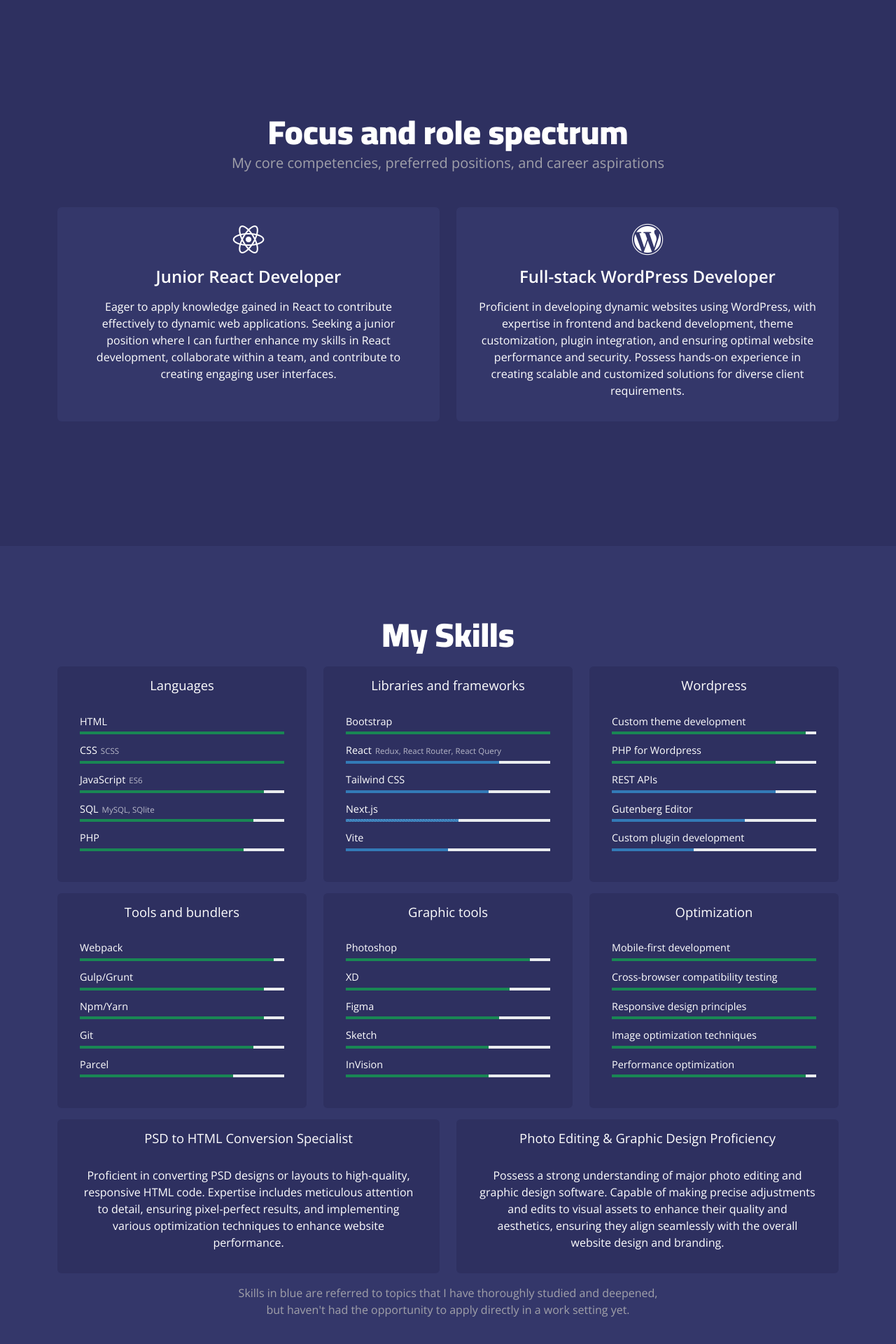
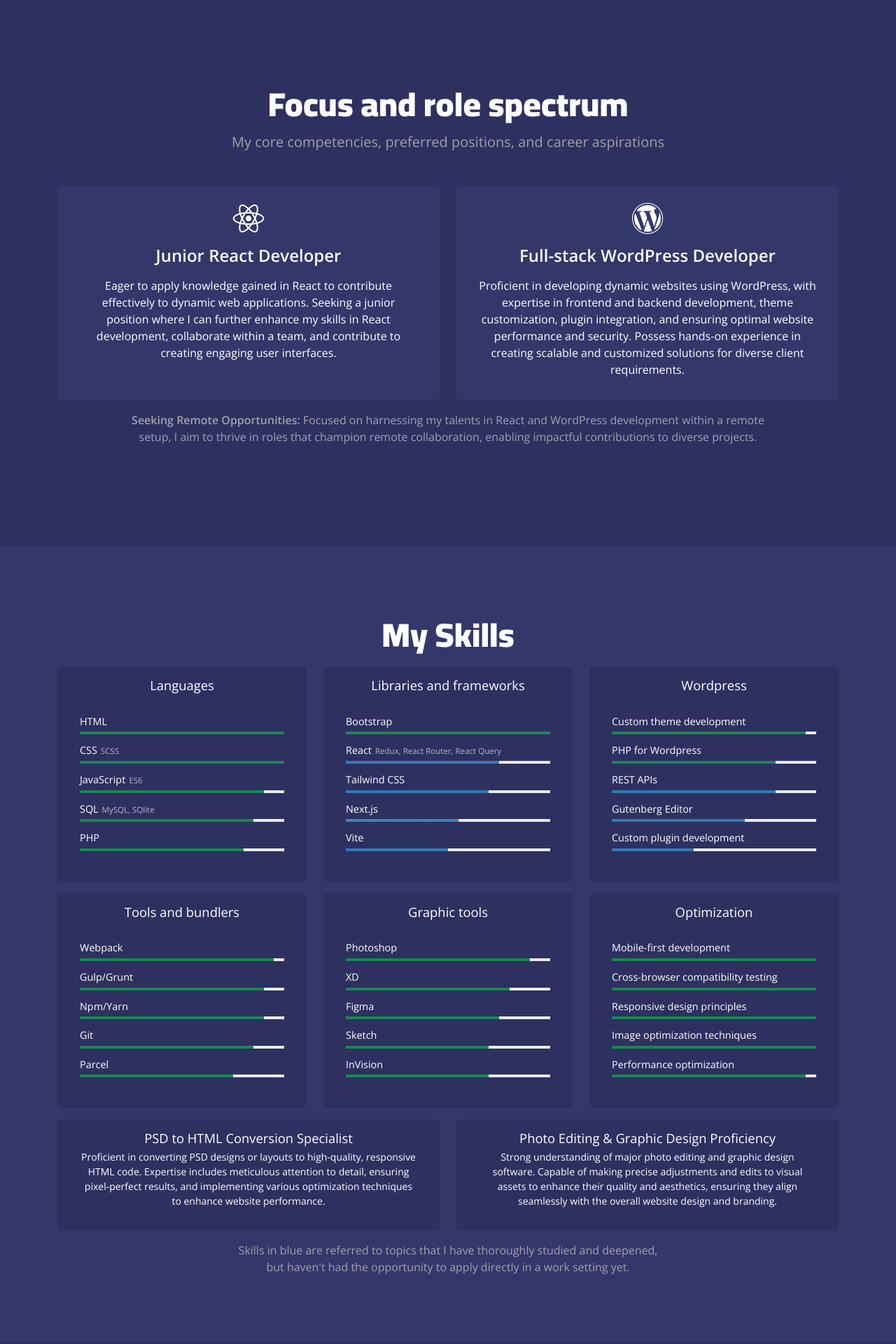
Before and after one commit to tinny77/MyCV, a React (Vite) app: page / in a window 1280 px wide. Shown: the part 1620-3540 px from the top of the page at 70% size. Built offline with nearby package versions, Linux system fonts and the light colour scheme; a web font is replaced by a local one.

Commit message:
Small updates, fixed "thank you" message after contact form submission

```diff
--- a/src/Contact.jsx
+++ b/src/Contact.jsx
@@ -11,8 +11,13 @@
 			subject: 'Contatto da Filippotinnirello.it',
 		},
 	});
-	if (state.succeeded) {
-		return <p>Thank you for your message!</p>;
+	if (!state.succeeded) {
+		return (
+			<section id="contact">
+				<p className="text-block pt-5" style={{fontSize:'4rem'}}>👌🏼</p>
+				<p className="text-block _text-white display-6 pb-5">Thank you for your message!</p>
+			</section>
+		);
 	}
 	return (
 		<section id="contact">
--- a/src/Focus.jsx
+++ b/src/Focus.jsx
@@ -9,7 +9,7 @@
 	return (
 		<section id="focus">
 			<ScrollAnimation animateIn="fadeIn" delay={500}>
-				<h2 className="mb-0">Focus and role spectrum</h2>
+				<h2 className="mb-3">Focus and role spectrum</h2>
 				<p className="lead mt-0 mb-5">
 					My core competencies, preferred positions, and career aspirations
 				</p>
@@ -57,6 +57,12 @@
 						</Col>
 					</Row>
 				</Container>
+				<p className="text-block">
+					<strong>Seeking Remote Opportunities:</strong> Focused on harnessing my talents in
+					React and WordPress development within a remote setup, I aim to thrive
+					in roles that champion remote collaboration, enabling impactful
+					contributions to diverse projects.
+				</p>
 			</ScrollAnimation>
 		</section>
 	);
--- a/src/Skills.jsx
+++ b/src/Skills.jsx
@@ -34,8 +34,8 @@
 						<Col xs={12} md={6}>
 							<Card>
 								<Card.Body>
-									<Card.Title>PSD to HTML Conversion Specialist</Card.Title>
-									<Card.Body>
+									<Card.Title className='mb-0'>PSD to HTML Conversion Specialist</Card.Title>
+									<Card.Body className="pt-1 small">
 										Proficient in converting PSD designs or layouts to
 										high-quality, responsive HTML code. Expertise includes
 										meticulous attention to detail, ensuring pixel-perfect
@@ -48,11 +48,11 @@
 						<Col xs={12} md={6}>
 							<Card>
 								<Card.Body>
-									<Card.Title>
+									<Card.Title className='mb-0'>
 										Photo Editing & Graphic Design Proficiency
 									</Card.Title>
-									<Card.Body>
-										Possess a strong understanding of major photo editing and
+									<Card.Body className="pt-1 small">
+										Strong understanding of major photo editing and
 										graphic design software. Capable of making precise
 										adjustments and edits to visual assets to enhance their
 										quality and aesthetics, ensuring they align seamlessly with
--- a/src/index.scss
+++ b/src/index.scss
@@ -354,6 +354,11 @@
 }
 
 #focus {
+
+    h2 {
+        line-height: 1;
+    }
+
     .row .col-12 {
         display: flex;
     }
```
